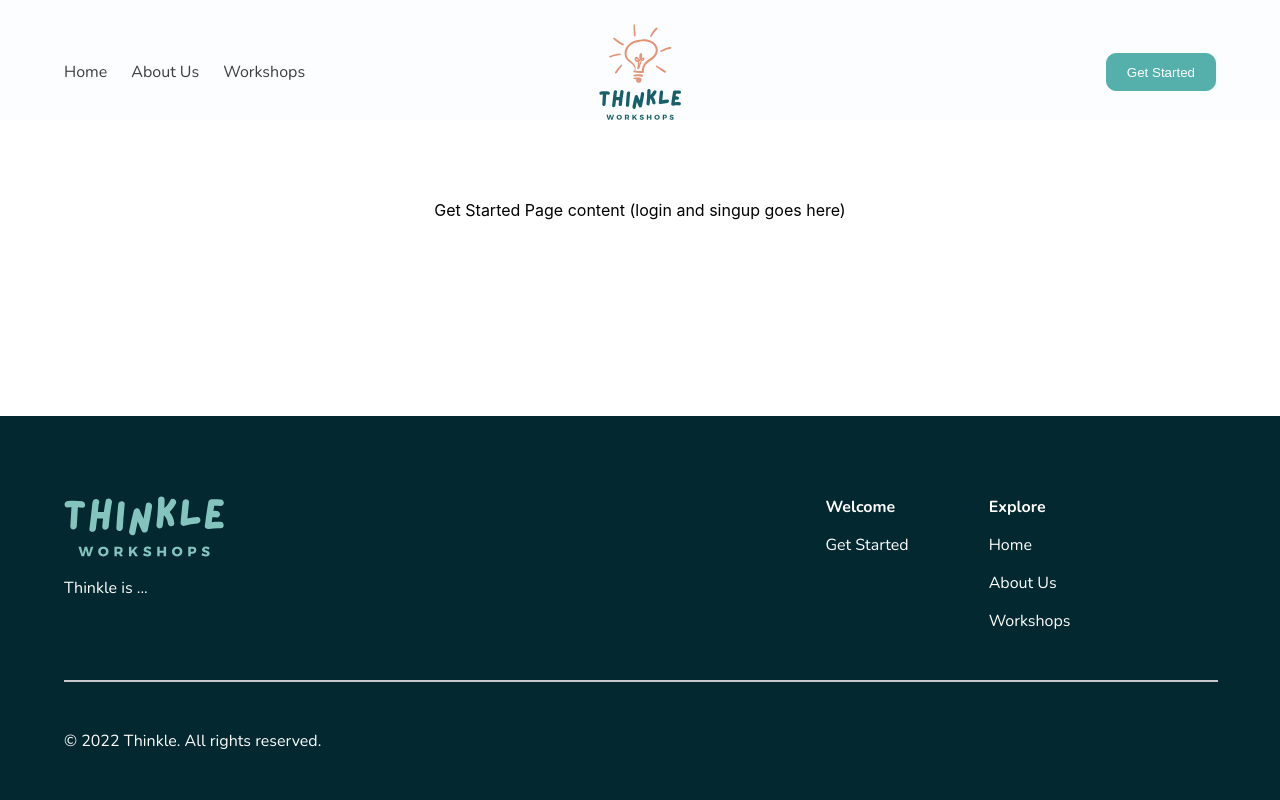
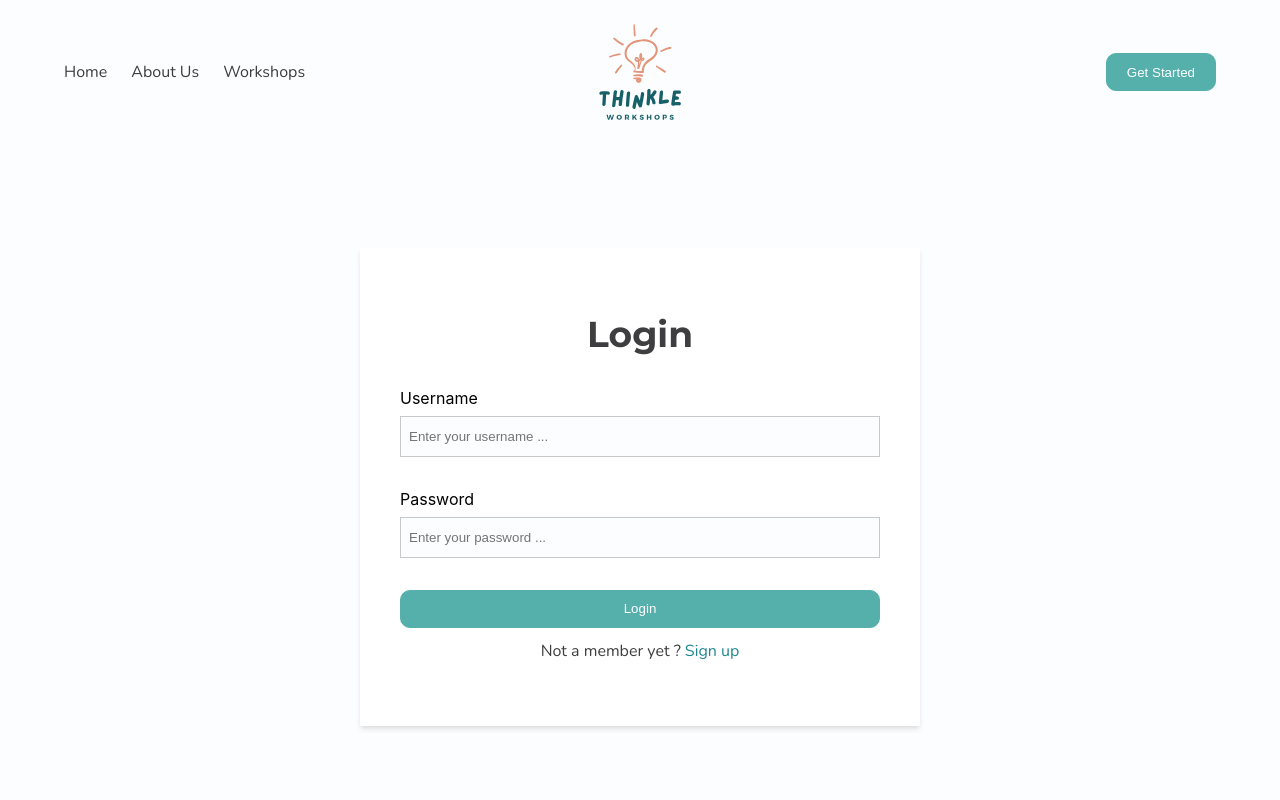
Before and after one commit to SheCodesAus/she-codes-group-project-frontend-fullstack-pancake, a React (Create React App) app: page /get-started in a window 1280 px wide. Shown: the top 800 px of the page. Built offline with nearby package versions, Linux system fonts and the light colour scheme.

Commit message:
Update GetStartedPage.jsx

```diff
--- a/src/pages/GetStartedPage.jsx
+++ b/src/pages/GetStartedPage.jsx
@@ -1,11 +1,12 @@
 import React from "react";
 import Container from "../components/common/Container";
+import GetStarted from "../components/modules/GetStarted";
 
 export default function GetStartedPage() {
   return (
     <>
-      <Container>
-        Get Started Page content (login and singup goes here)
+      <Container containerBg="bg-light">
+        <GetStarted />
       </Container>
     </>
   );
```
